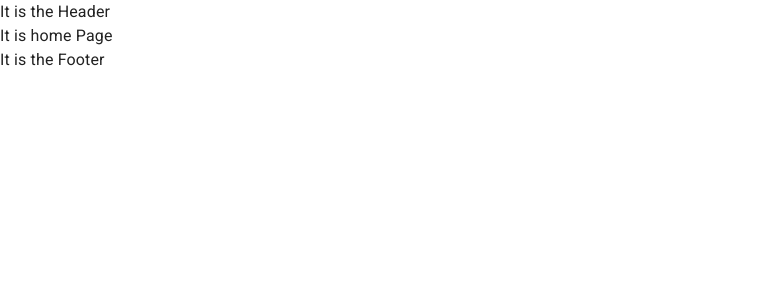
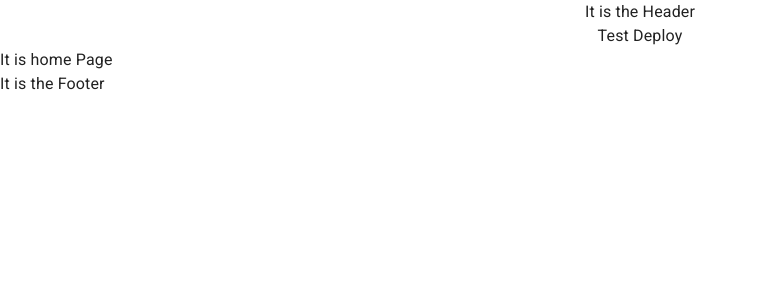
Before and after one commit to andrii-rykal/car-help-assistant, a Next.js app: page / in a window 1280 px wide. Shown: the top 300 px of the page, without its empty margins (0-757 px from the left). Built offline with nearby package versions, Linux system fonts and the light colour scheme.

Commit message:
test deploy

```diff
--- a/src/components/Header.tsx
+++ b/src/components/Header.tsx
@@ -1,7 +1,12 @@
 import React from 'react';
 
 const Header = () => {
-  return <div>It is the Header</div>;
+  return (
+    <div className='text-center'>
+      <h1>It is the Header</h1>
+      <p>Test Deploy</p>
+    </div>
+  )
 };
 
 export default Header;
```
